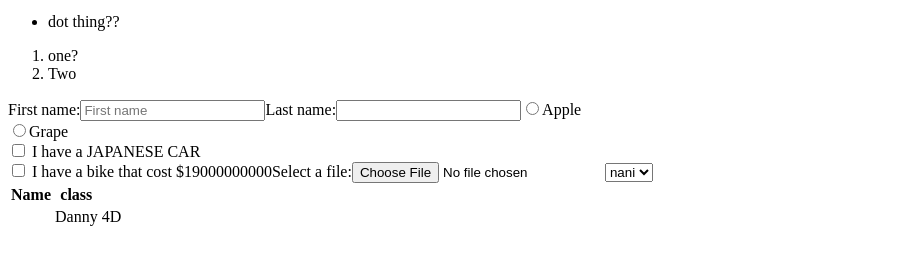
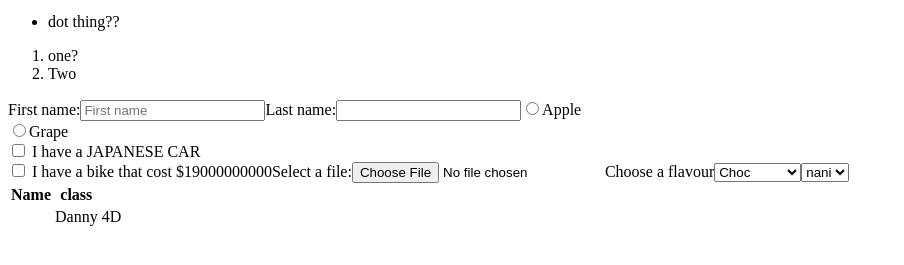
Before and after one commit to 5irno/test, a plain HTML site: page index.html in a window 1280 px wide. Shown: the part 101-366 px from the top of the page, without its empty margins (0-904 px from the left). Drawn offline with Linux system fonts and the light colour scheme.

Commit message:
Update index.html

```diff
--- a/index.html
+++ b/index.html
@@ -55,6 +55,15 @@
 		<input type="file" id = "myfile" name="myfile">
 	</form>
 
+	<form>
+		<label for="cars">Choose a flavour</label>
+			<select name="flavours" id="flavours">
+				<option value="chocolate">Choc</option>
+				<option value="vanilla">Vanilla</option>
+				<option value="strawberry">Strawberry</option>
+			</select>
+	</form>
+
 	<select>
     	<option>nani</option>
 	</select>
```
